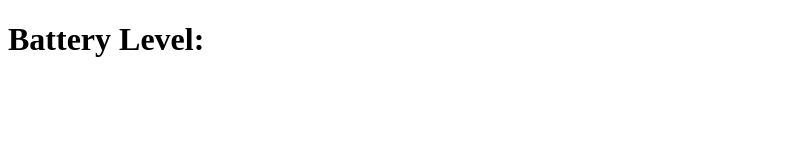
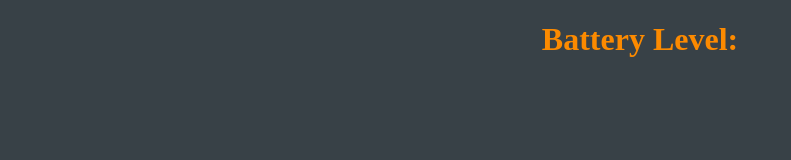
Before and after one commit to BalioFVFX/Phone-Status-Desktop, an Electron app: page batterylevel.html in a window 1280 px wide. Shown: the whole page, without its empty margins (0-791 px from the left). Drawn offline with Linux system fonts and the light colour scheme.

Commit message:
Added styles

```diff
--- a/batterylevel.html
+++ b/batterylevel.html
@@ -1,9 +1,10 @@
 <!DOCTYPE html>
 <head>
+        <link rel="stylesheet" type="text/css" href="styles.css">
     <title> Battery Level</title>
 </head>
 
 <body>
-    <h1> Battery Level: </h1>
+    <h1 id="batteryLevel"> Battery Level: </h1>
 
 </body>
--- /dev/null
+++ b/styles.css
@@ -0,0 +1,7 @@
+body{
+    background-color:#384147;
+}
+#batteryLevel{
+    text-align: center;
+    color:#fc8a00;
+}
```
